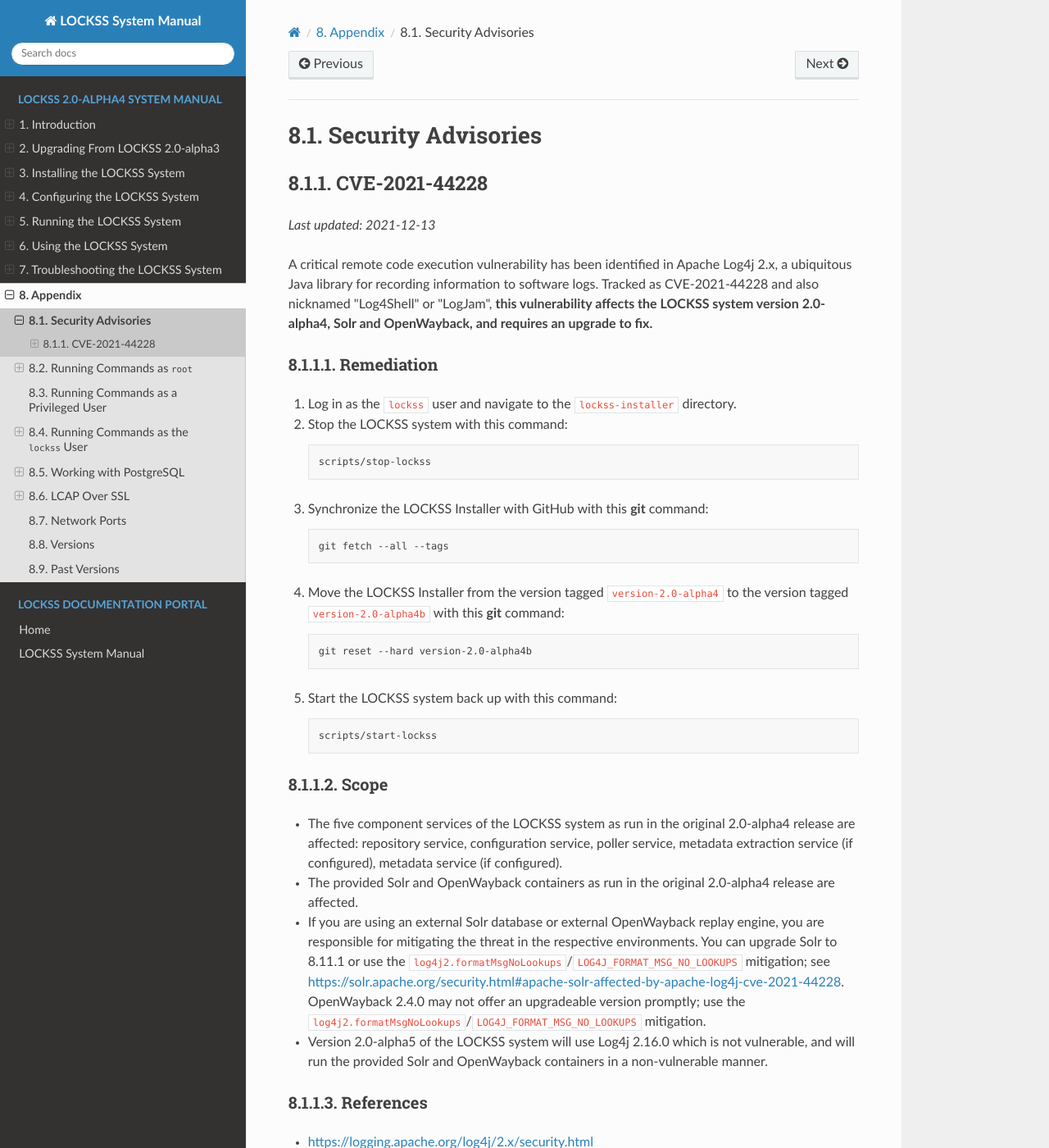
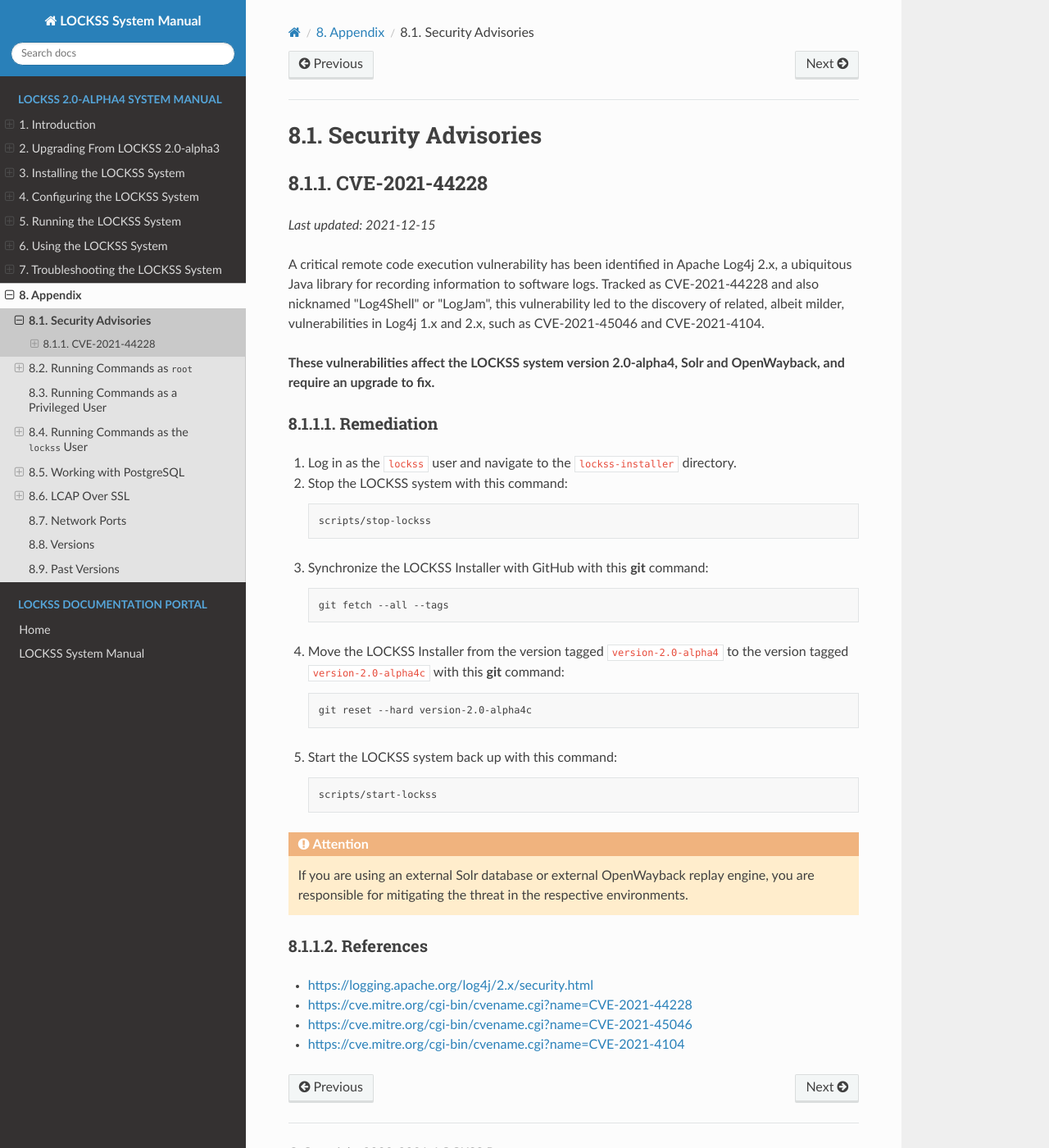
Before and after one commit to lockss/lockss-rtd-manual, a Sphinx documentation site: the page built from docs/appendix/security.rst, in a window 1280 px wide and 1400 px high. Shown: the whole window at 82% size. Built offline with Sphinx 7.4.7 and the Read the Docs theme 2.0.0, drawn with Linux system fonts in a browser that asks for light colours.

Commit message:
Expand and up to 2.0-alpha4c.

```diff
--- a/docs/appendix/security.rst
+++ b/docs/appendix/security.rst
@@ -6,9 +6,11 @@ Security Advisories
 CVE-2021-44228
 --------------
 
-*Last updated: 2021-12-13*
+*Last updated: 2021-12-15*
 
-A critical remote code execution vulnerability has been identified in Apache Log4j 2.x, a ubiquitous Java library for recording information to software logs. Tracked as CVE-2021-44228 and also nicknamed "Log4Shell" or "LogJam", **this vulnerability affects the LOCKSS system version 2.0-alpha4, Solr and OpenWayback, and requires an upgrade to fix.**
+A critical remote code execution vulnerability has been identified in Apache Log4j 2.x, a ubiquitous Java library for recording information to software logs. Tracked as CVE-2021-44228 and also nicknamed "Log4Shell" or "LogJam", this vulnerability led to the discovery of related, albeit milder, vulnerabilities in Log4j 1.x and 2.x, such as CVE-2021-45046 and CVE-2021-4104.
+
+**These vulnerabilities affect the LOCKSS system version 2.0-alpha4, Solr and OpenWayback, and require an upgrade to fix.**
 
 Remediation
 ===========
@@ -27,11 +29,11 @@ Remediation
 
       git fetch --all --tags
 
-4. Move the LOCKSS Installer from the version tagged ``version-2.0-alpha4`` to the version tagged ``version-2.0-alpha4b`` with this :command:`git` command:
+4. Move the LOCKSS Installer from the version tagged ``version-2.0-alpha4`` to the version tagged ``version-2.0-alpha4c`` with this :command:`git` command:
 
    .. code-block:: shell
 
-      git reset --hard version-2.0-alpha4b
+      git reset --hard version-2.0-alpha4c
 
 5. Start the LOCKSS system back up with this command:
 
@@ -39,16 +41,9 @@ Remediation
 
       scripts/start-lockss
 
-Scope
-=====
+.. attention::
 
-*  The five component services of the LOCKSS system as run in the original 2.0-alpha4 release are affected: repository service, configuration service, poller service, metadata extraction service (if configured), metadata service (if configured).
-
-*  The provided Solr and OpenWayback containers as run in the original 2.0-alpha4 release are affected.
-
-*  If you are using an external Solr database or external OpenWayback replay engine, you are responsible for mitigating the threat in the respective environments. You can upgrade Solr to 8.11.1 or use the ``log4j2.formatMsgNoLookups``/``LOG4J_FORMAT_MSG_NO_LOOKUPS`` mitigation; see https://solr.apache.org/security.html#apache-solr-affected-by-apache-log4j-cve-2021-44228. OpenWayback 2.4.0 may not offer an upgradeable version promptly; use the ``log4j2.formatMsgNoLookups``/``LOG4J_FORMAT_MSG_NO_LOOKUPS`` mitigation.
-
-*  Version 2.0-alpha5 of the LOCKSS system will use Log4j 2.16.0 which is not vulnerable, and will run the provided Solr and OpenWayback containers in a non-vulnerable manner.
+   If you are using an external Solr database or external OpenWayback replay engine, you are responsible for mitigating the threat in the respective environments.
 
 References
 ==========
@@ -56,3 +51,7 @@ References
 *  https://logging.apache.org/log4j/2.x/security.html
 
 *  https://cve.mitre.org/cgi-bin/cvename.cgi?name=CVE-2021-44228
+
+*  https://cve.mitre.org/cgi-bin/cvename.cgi?name=CVE-2021-45046
+
+*  https://cve.mitre.org/cgi-bin/cvename.cgi?name=CVE-2021-4104
--- a/docs/index.rst
+++ b/docs/index.rst
@@ -13,7 +13,7 @@ LOCKSS 2.0-alpha4 System Manual
 
 .. warning::
 
-   **Security advisory: CVE-2021-44228**
+   **Security advisory: CVE-2021-44228 ("Log4Shell"), CVE-2021-45046, CVE-2021-4104**
 
    **LOCKSS 2.0-alpha4, Solr and OpenWayback are affected.**
 
```
